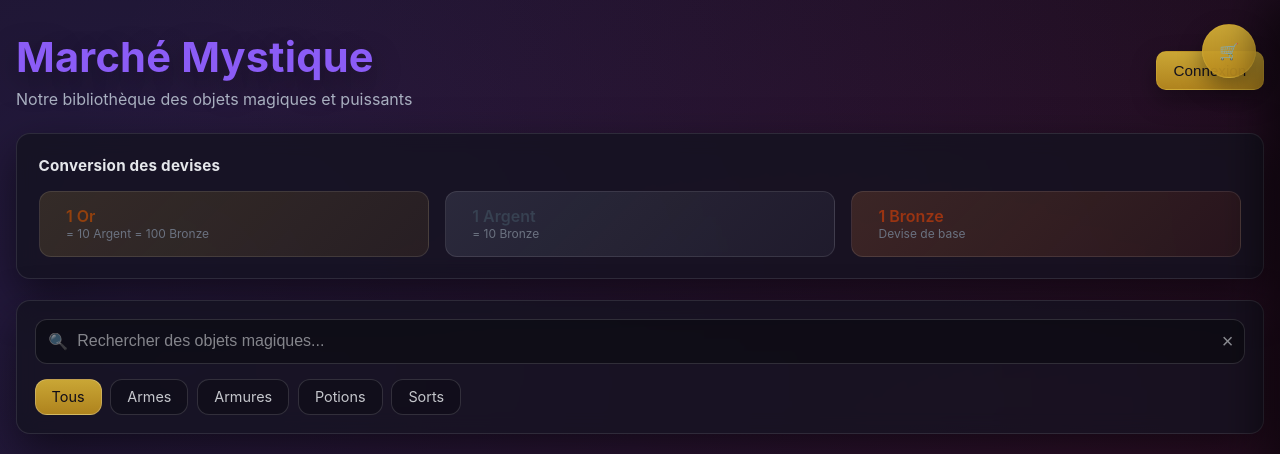
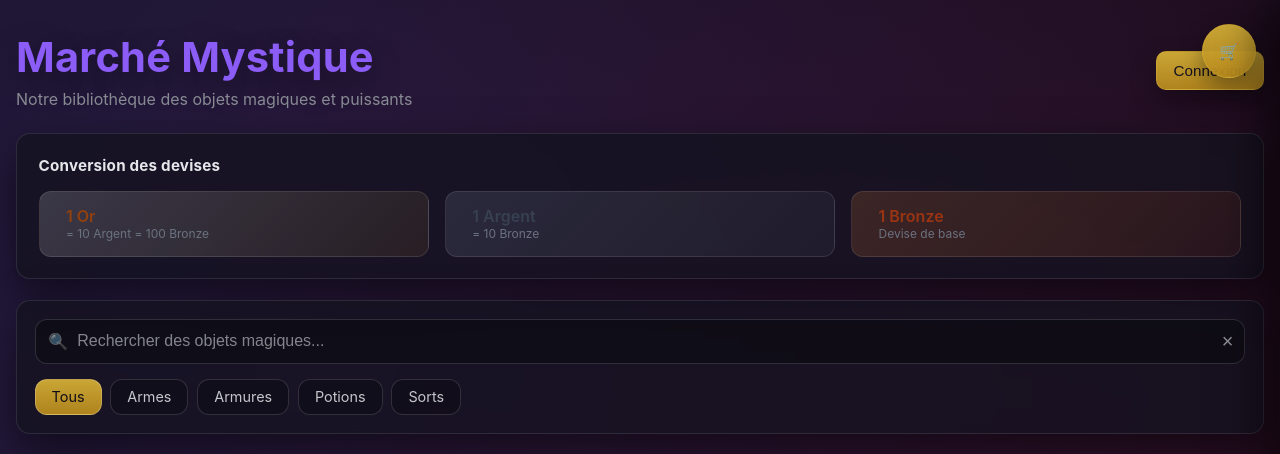
Before and after one commit to salfjiorejgioe/PFI, a PHP site: page / in a window 1280 px wide. Shown: the top 454 px of the page. Run offline with PHP 8.4, Linux system fonts and the light colour scheme.

Commit message:
Update style.css

```diff
--- a/public/css/style.css
+++ b/public/css/style.css
@@ -9,7 +9,7 @@
   --panel-border: rgba(255,255,255,0.10);
 
   --text: #e5e7eb;
-  --muted: #a9b0c0;
+  --muted: #888b94;
 
   --shadow: 0 18px 45px rgba(0,0,0,0.55);
   --shadow-soft: 0 10px 25px rgba(0,0,0,0.40);
@@ -116,9 +116,18 @@ h1{
   gap: .75rem;
   border: 1px solid rgba(255,255,255,0.10);
 }
+.currency-item > div > div:first-child{
+  color: rgba(229,231,235,0.95);
+  font-weight: 700;
+}
+
+.currency-item > div > div:last-child{
+  color: rgba(229,231,235,0.78);
+  font-size: 0.82rem;
+}
 
 .currency-item.gold{
-  background: linear-gradient(135deg, rgba(212,175,55,0.16), rgba(184,138,30,0.10));
+  background: linear-gradient(135deg, rgba(255, 255, 253, 0.16), rgba(184,138,30,0.10));
 }
 .currency-item.silver{
   background: linear-gradient(135deg, rgba(148,163,184,0.16), rgba(100,116,139,0.10));
```
